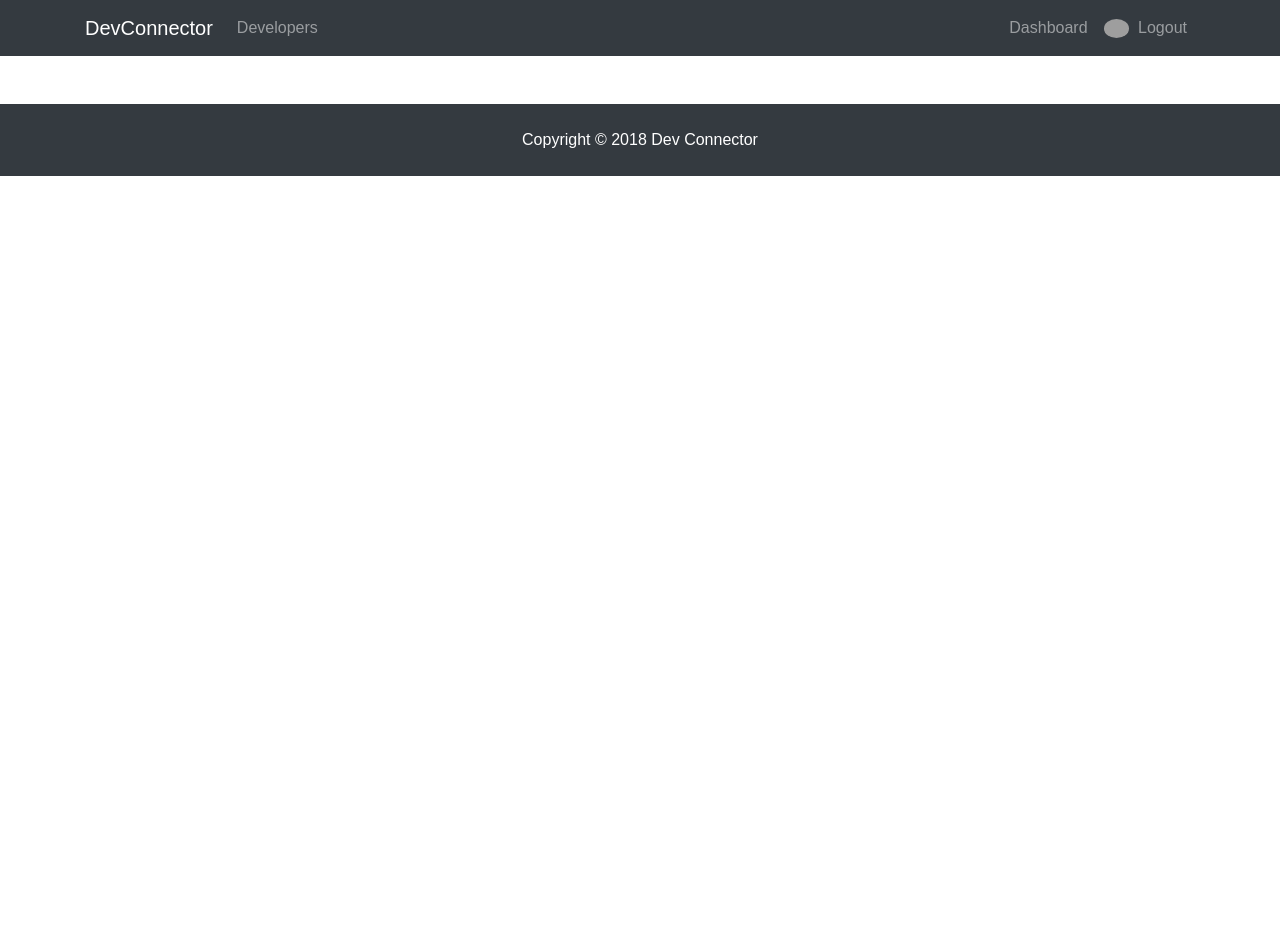
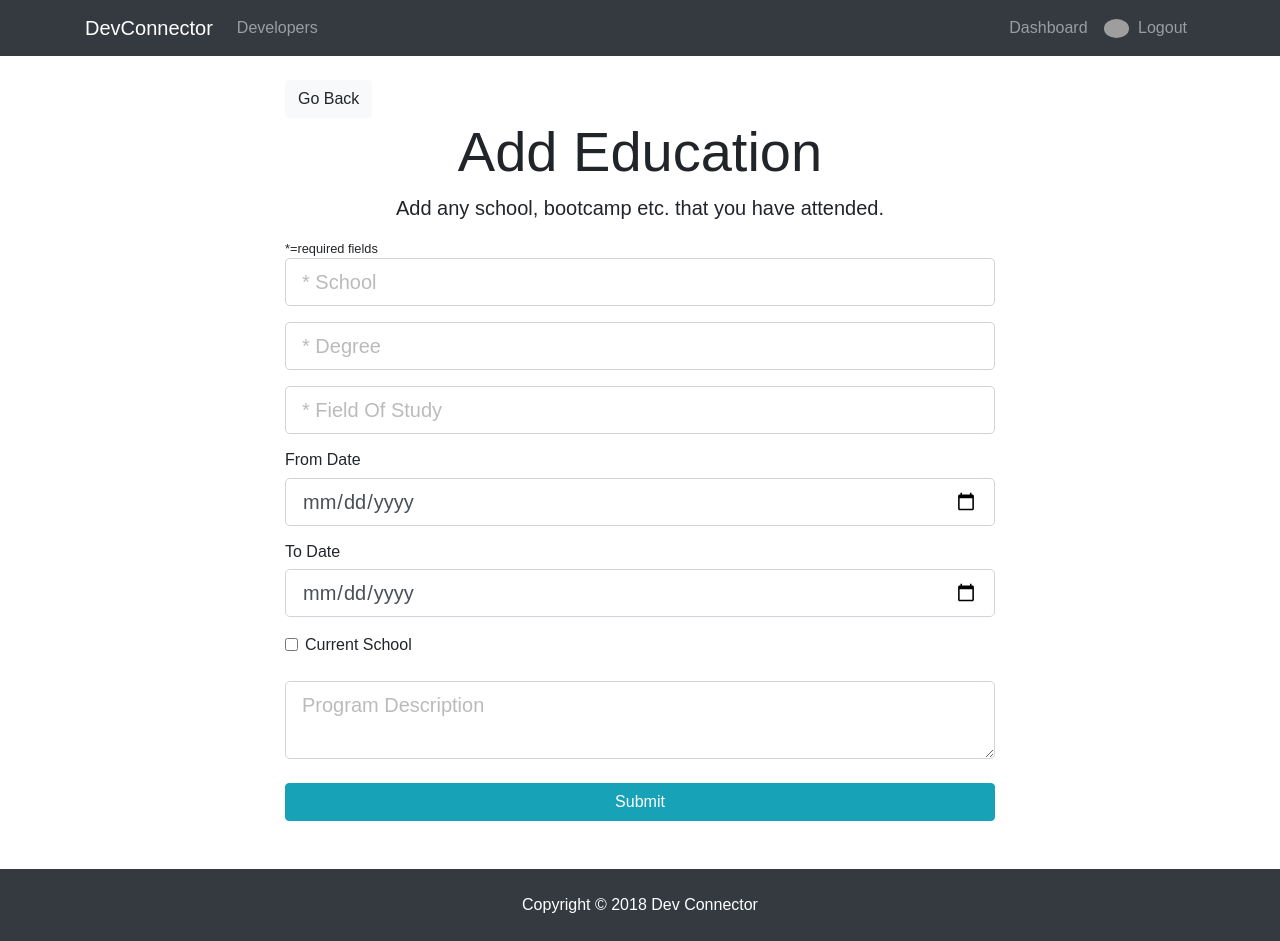
Before and after one commit to BrandonSmith8038/Udemy-MERN-Front-To-Back, a React (Create React App) app in the folder client/: page /add-education in a window 1280 px wide. Before the commit the page ends 800 px from the top, so only its background shows below. Built offline with nearby package versions, Linux system fonts and the light colour scheme; grey boxes are pictures that could not be loaded.

Commit message:
feat: Add Education Form and Functionality

```diff
--- a/client/src/App.js
+++ b/client/src/App.js
@@ -11,6 +11,7 @@ import PrivateRoute from './components/common/PrivateRoute';
 import CreateProfile from './components/create-profile/CreateProfile';
 import EditProfile from './components/edit-profile/EditProfile';
 import AddExperience from './components/add-credentials/AddExperience';
+import AddEducation from './components/add-credentials/AddEducation';
 
 import Navbar from './components/layout/Navbar';
 import Footer from './components/layout/Footer';
@@ -63,6 +64,9 @@ class App extends Component {
                 <PrivateRoute exact path="/add-experience" component={AddExperience} />
               </Switch>
               <Switch>
+                <PrivateRoute exact path="/add-education" component={AddEducation} />
+              </Switch>
+              <Switch>
                 <PrivateRoute exact path="/dashboard" component={Dashboard} />
               </Switch>
             </div>
--- a/client/src/actions/profileActions.js
+++ b/client/src/actions/profileActions.js
@@ -62,6 +62,18 @@ export const addExperience = (expData, history) => dispatch => {
       });
     });
 };
+// Add Education
+export const addEducation = (eduData, history) => dispatch => {
+  axios
+    .post('/api/profile/education', eduData)
+    .then(res => history.push('/dashboard'))
+    .catch(err =>
+      dispatch({
+        type: GET_ERRORS,
+        payload: err.response.data,
+      })
+    );
+};
 
 // Delete Account and Profile
 export const deleteAccount = () => dispatch => {
--- a/client/src/components/add-credentials/AddEducation.js
+++ b/client/src/components/add-credentials/AddEducation.js
@@ -0,0 +1,160 @@
+import React, { Component } from 'react';
+import { connect } from 'react-redux';
+import { Link, withRouter } from 'react-router-dom';
+import TextFieldGroup from '../common/TextFieldGroup';
+import TextAreaFieldGroup from '../common/TextAreaFieldGroup';
+import { addEducation } from '../../actions/profileActions';
+import PropTypes from 'prop-types';
+
+class AddEducation extends Component {
+  constructor(props) {
+    super(props);
+
+    this.state = {
+      company: '',
+      title: '',
+      location: '',
+      from: '',
+      to: '',
+      current: false,
+      description: '',
+      errors: {},
+      disabled: false,
+    };
+  }
+
+  componentWillReceiveProps = nextProps => {
+    if (nextProps.errors) {
+      this.setState({
+        errors: nextProps.errors,
+      });
+    }
+  };
+
+  onChange = e => {
+    const { name, value } = e.target;
+    this.setState({ [name]: value });
+  };
+
+  onSubmit = e => {
+    e.preventDefault();
+    const { school, degree, fieldofstudy, from, to, current, description } = this.state;
+
+    const eduData = {
+      school,
+      degree,
+      fieldofstudy,
+      from,
+      to,
+      current,
+      description,
+    };
+
+    this.props.addEducation(eduData, this.props.history);
+  };
+
+  onCheck = e => {
+    this.setState({
+      current: !this.state.current,
+      disabled: !this.state.disabled,
+    });
+  };
+  render() {
+    const { errors } = this.state;
+    return (
+      <div className="add-education">
+        <div className="container">
+          <div className="row">
+            <div className="col-md-8 m-auto">
+              <Link to="/dashboard" className="btn btn-light">
+                Go Back
+              </Link>
+              <h1 className="display-4 text-center">Add Education</h1>
+              <p className="lead text-center">
+                Add any school, bootcamp etc. that you have attended.
+              </p>
+              <small className="d-block pb-r">*=required fields</small>
+              <form onSubmit={this.onSubmit}>
+                <TextFieldGroup
+                  placeholder="* School"
+                  name="school"
+                  value={this.state.school}
+                  onChange={this.onChange}
+                  error={errors.school}
+                />
+                <TextFieldGroup
+                  placeholder="* Degree"
+                  name="degree"
+                  value={this.state.degree}
+                  onChange={this.onChange}
+                  error={errors.degree}
+                />
+                <TextFieldGroup
+                  placeholder="* Field Of Study"
+                  name="fieldofstudy"
+                  value={this.state.fieldofstudy}
+                  onChange={this.onChange}
+                  error={errors.fieldofstudy}
+                />
+                <h6>From Date</h6>
+                <TextFieldGroup
+                  name="from"
+                  type="date"
+                  value={this.state.from}
+                  onChange={this.onChange}
+                  error={errors.from}
+                />
+                <h6>To Date</h6>
+                <TextFieldGroup
+                  name="to"
+                  type="date"
+                  value={this.state.to}
+                  onChange={this.onChange}
+                  error={errors.to}
+                  disabled={this.state.disabled ? 'disabled' : ''}
+                />
+                <div className="form-check mb-4">
+                  <input
+                    type="checkbox"
+                    className="form-check-input"
+                    name="current"
+                    value={this.state.current}
+                    checked={this.state.current}
+                    onChange={this.onCheck}
+                  />
+                  <label htmlFor="current" className="form-check-label">
+                    Current School
+                  </label>
+                </div>
+                <TextAreaFieldGroup
+                  placeholder="Program Description"
+                  name="description"
+                  value={this.state.description}
+                  onChange={this.onChange}
+                  error={errors.description}
+                />
+                <input type="submit" value="Submit" className="btn btn-info btn-block mt-4" />
+              </form>
+            </div>
+          </div>
+        </div>
+      </div>
+    );
+  }
+}
+
+AddEducation.propTypes = {
+  profile: PropTypes.object,
+  errors: PropTypes.object,
+  addEducation: PropTypes.func.isRequired,
+};
+
+const mapStateToProps = state => ({
+  profile: state.profile,
+  errors: state.errors,
+});
+
+export default connect(
+  mapStateToProps,
+  { addEducation }
+)(withRouter(AddEducation));
```
